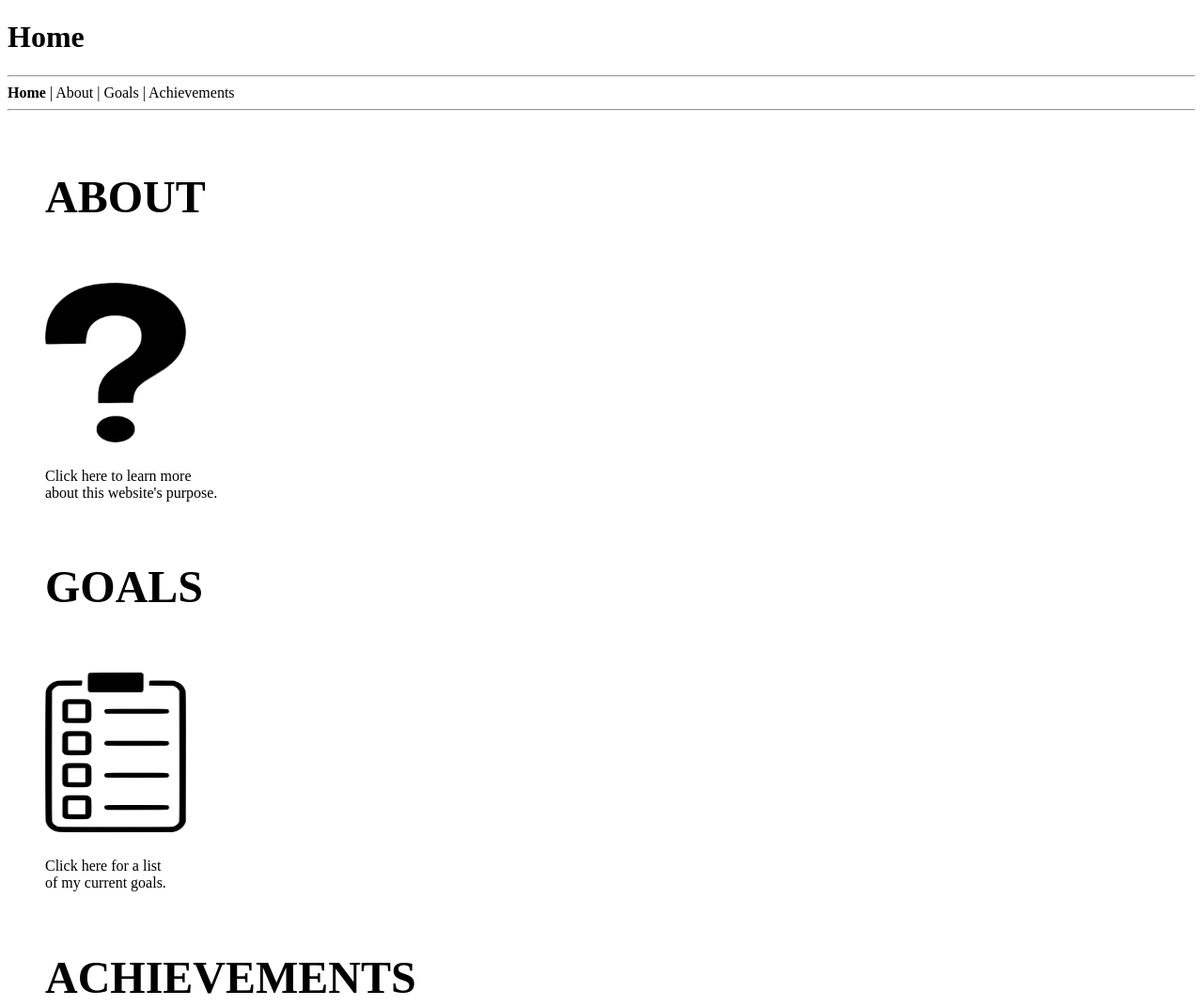
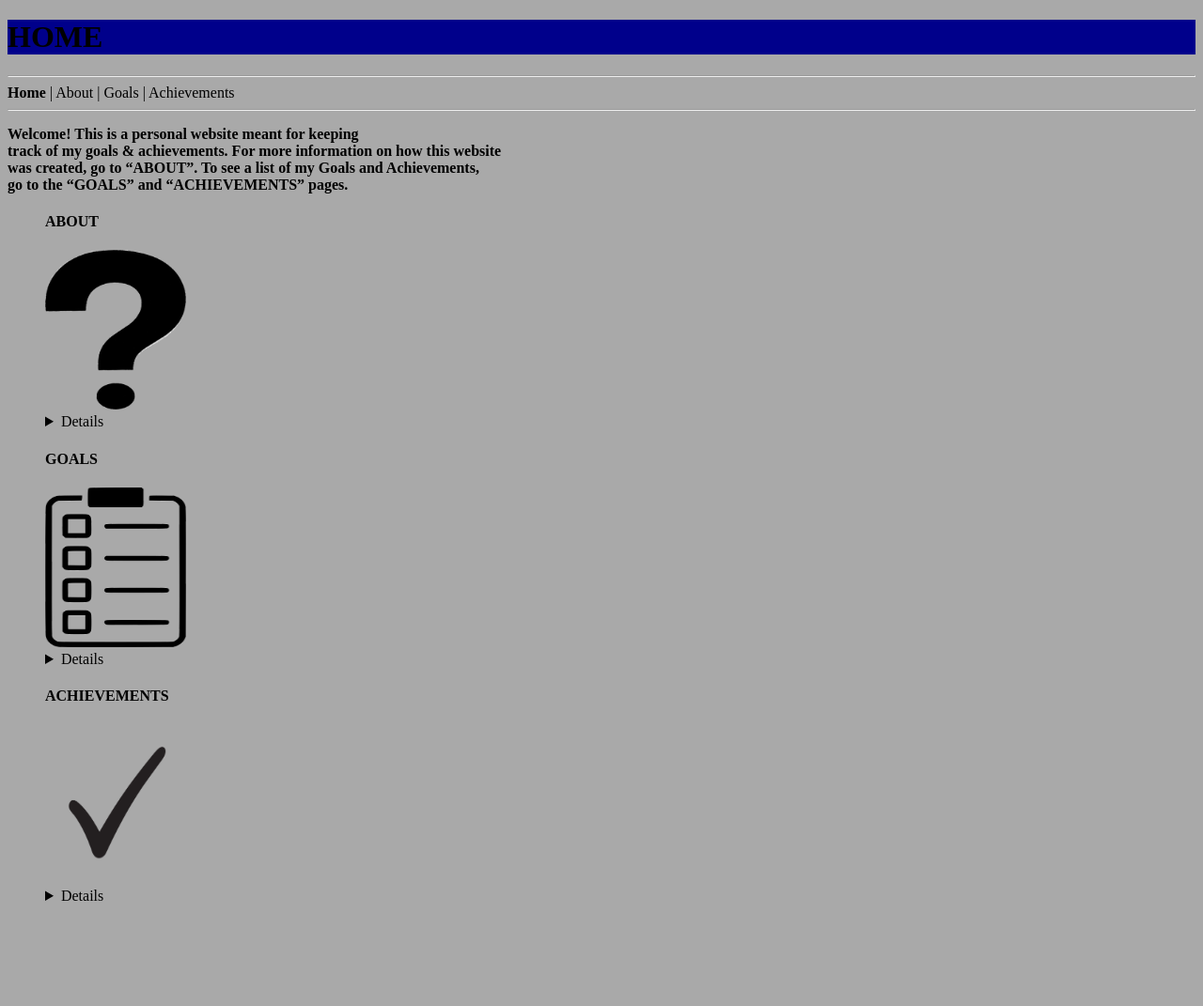
Before and after one commit to ConnorM2018/HTMLTextureStructure, a plain HTML site: page index.html in a window 1280 px wide. Shown: the top 1071 px of the page at 94% size. After the commit the page ends 979 px from the top, so only its background shows below. Drawn offline with Linux system fonts and the light colour scheme.

Commit message:
Update index.html

```diff
--- a/index.html
+++ b/index.html
@@ -1,54 +1,62 @@
 <!DOCTYPE html>
 <html lang="en">
+<html>
   <head>
-  <title>CM</title>
+    <title>Connor's Personal Website</title>
     <meta charset="utf-8">
     <meta name="description" content="This structure is from my Brainstorm Session">
     <meta name="keywords" content="Connor McNutt, Personal Website">
    </head>
-<body>
+  <body style="background-color:DarkGrey;">
     <header>
-  <h1>Home</h1>
+      <h1 style="background-color:DarkBlue;">HOME</h1>
     </header>
     <hr>
     <nav><b>Home</b> | About | Goals | Achievements
     </nav>
     <hr>
     <main>
-  <section id="Aboutimage">
+      <section id="welcome">
+      <p><b>Welcome! This is a personal website meant for keeping<br>
+        track of my goals & achievements. For more information on how this website<br>
+        was created, go to “ABOUT”. To see a list of my Goals and Achievements,<br>
+        go to the “GOALS” and “ACHIEVEMENTS” pages.</b>
+      </p>
+    </section>
+    <section id="about">
         <figure>
-           <font size="10"><h4>ABOUT</h4></font>
+          <h4>ABOUT</h4>
           <img src="questionmark.jpg" width="150" height="170">
-          <font size="3">
-            <p>Click here to learn more<br>
-              about this website's purpose.
+          <details>
+            <p>This is where you can learn more<br>
+              about the purpose of this website.
             </p>
-          </font>
+        </details>
       </figure>
     </section>
-  <section id="Goalsimage">
+    <section id="goals">
       <figure>
-        <font size="10"><h4>GOALS</h4></font>
+        <h4>GOALS</h4>
         <img src="checklist.jpg" width="150" height="170">
-        <font size="3">
-          <p>Click here for a list<br>
-            of my current goals.
+        <details>
+          <p>This is where I list all of my<br>
+            current goals.
           </p>
-        </font>
+      </details>
     </figure>
   </section>
-  <section id="Achievementsimage">
+  <section id="achievements">
     <figure>
-      <font size="10"><h4>ACHIEVEMENTS</h4></font>
+      <h4>ACHIEVEMENTS</h4>
       <img src="checkmark.jpg" width="150" height="170">
-      <font size="3">
-        <p>Click here for a list<br>
-          of my current achievements.
+      <details>
+        <p>This is where I list all of my<br>
+          completed goals along with a short<br>
+          story of how I completed each one.
         </p>
-      </font>
+    </details>
   </figure>
 </section>
 </main>
-
 </body>
 </html>
```
Lines whose indentation alone changed are shown as unchanged.
